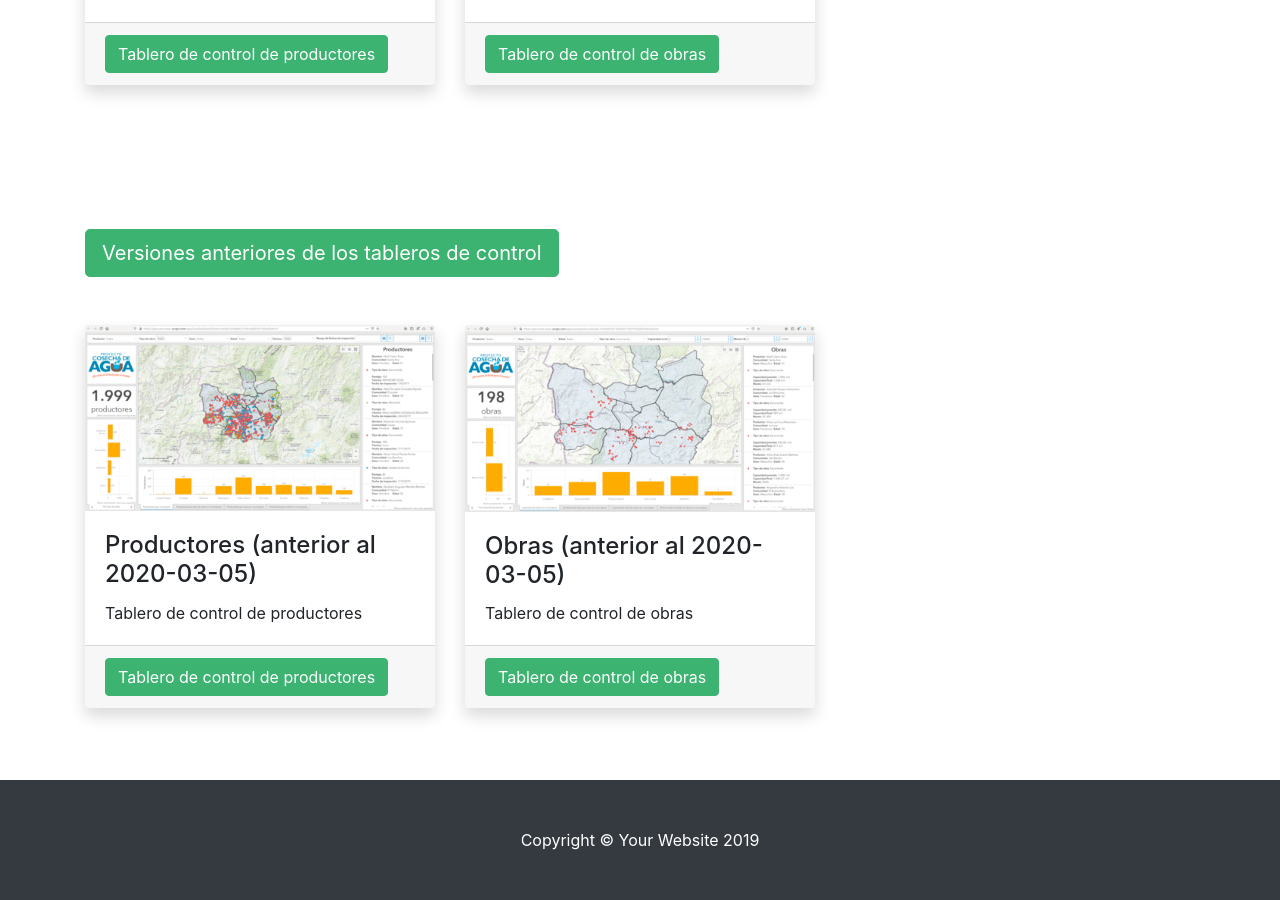
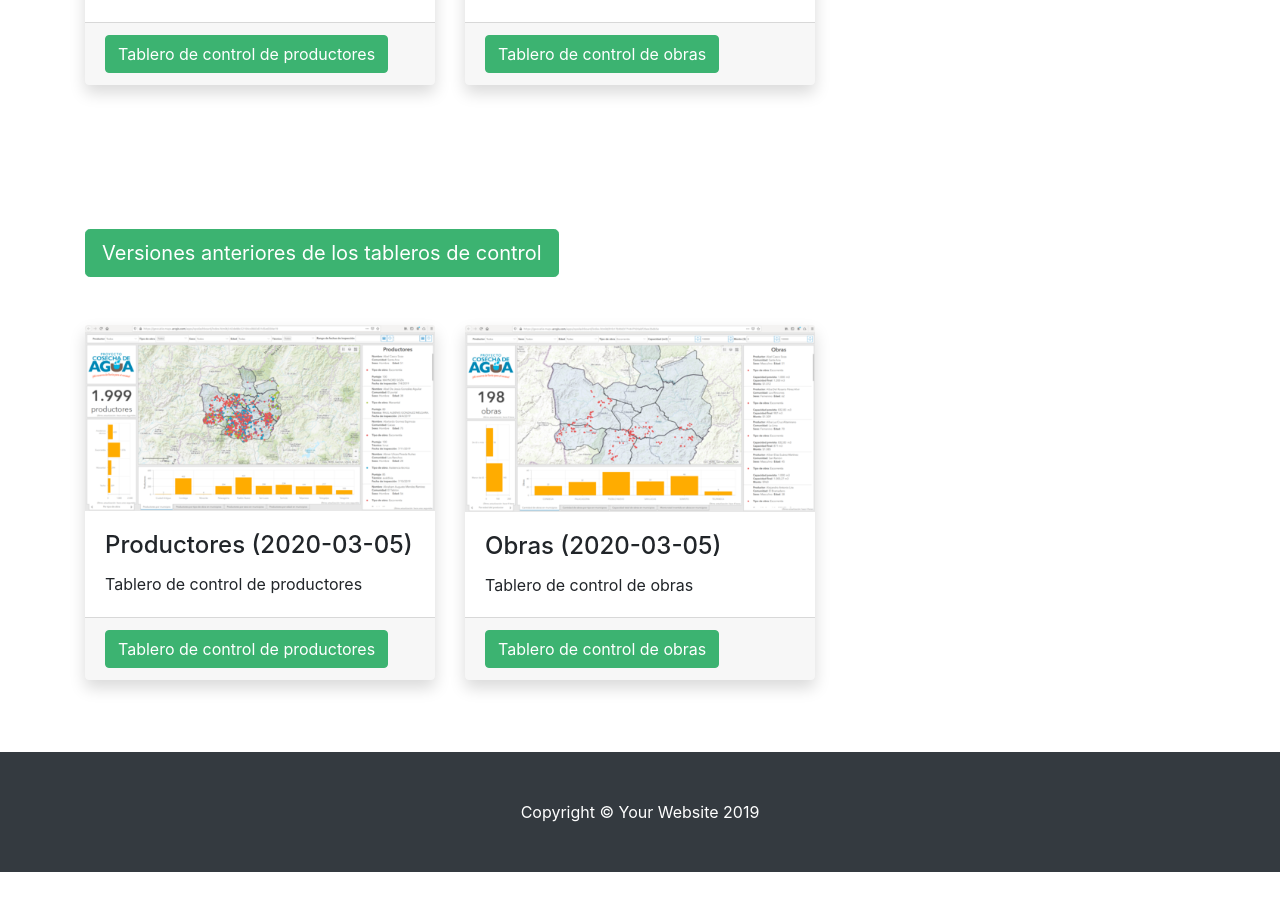
Before and after one commit to geo-cosecha-agua/geo-cosecha-agua.github.io, a Jekyll site: the page built from index.html, in a window 1280 px wide and 900 px high, scrolled down 1362 px. Built offline with Jekyll 4.4.1, drawn with Linux system fonts in a browser that asks for light colours; after the commit the page ends 2234 px from its top, so only the background shows below that.

Commit message:
Update index.html

```diff
--- a/index.html
+++ b/index.html
@@ -66,7 +66,7 @@ layout: default
     <div class="card border-0 shadow h-100">
       <img class="card-img-top" src="assets/img/tablero-control-productores_reducido.png" alt="" />
       <div class="card-body">
-        <h4 class="card-title">Productores (anterior al 2020-03-05)</h4>
+        <h4 class="card-title">Productores (2020-03-05)</h4>
         <p class="card-text">
           Tablero de control de productores
         </p>
@@ -80,7 +80,7 @@ layout: default
     <div class="card border-0 shadow h-100">
       <img class="card-img-top" src="assets/img/tablero-control-obras_reducido.png" alt="" />
       <div class="card-body">
-        <h4 class="card-title">Obras (anterior al 2020-03-05)</h4>
+        <h4 class="card-title">Obras (2020-03-05)</h4>
         <p class="card-text">
           Tablero de control de obras
         </p>
```
